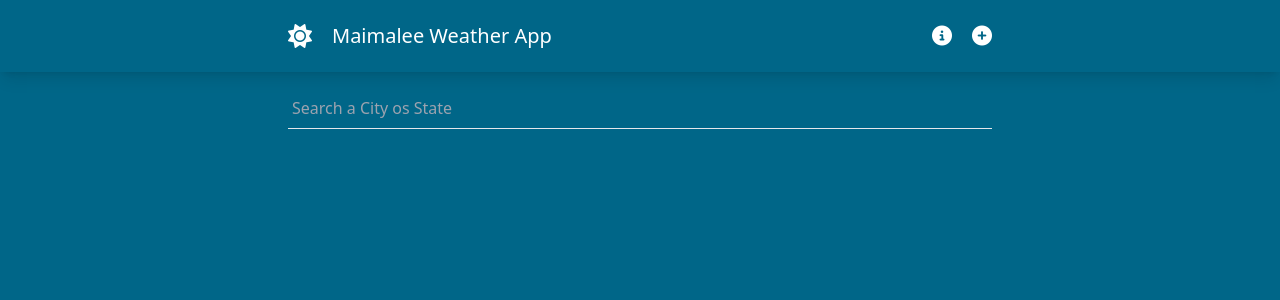
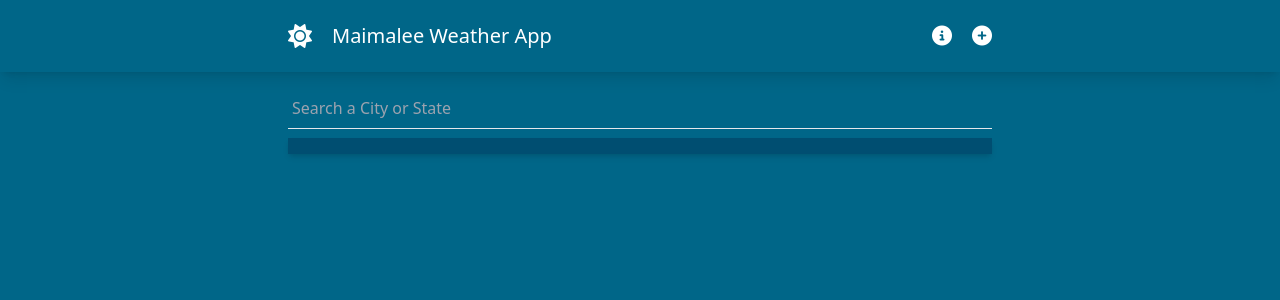
Before and after one commit to AnasMaimalee/weather-app, a Vue app: page / in a window 1280 px wide. Shown: the top 300 px of the page. Built offline with nearby package versions, Linux system fonts and the light colour scheme.

Commit message:
Designing Header

```diff
--- a/package.json
+++ b/package.json
@@ -17,6 +17,7 @@
   "dependencies": {
     "@headlessui/vue": "^1.7.21",
     "@heroicons/vue": "^2.1.3",
+    "axios": "^1.6.8",
     "pinia": "^2.1.7",
     "vue": "^3.4.21",
     "vue-router": "^4.3.0"
--- a/public/output.css
+++ b/public/output.css
@@ -594,6 +594,10 @@ video {
   top: 0px;
 }
 
+.top-\[66px\] {
+  top: 66px;
+}
+
 .m-4 {
   margin: 1rem;
 }
@@ -674,6 +678,10 @@ video {
   align-self: flex-start;
 }
 
+.text-wrap {
+  text-wrap: wrap;
+}
+
 .border-b {
   border-bottom-width: 1px;
 }
@@ -695,6 +703,11 @@ video {
 
 .bg-transparent {
   background-color: transparent;
+}
+
+.bg-secondary {
+  --tw-bg-opacity: 1;
+  background-color: rgb(0 78 113 / var(--tw-bg-opacity));
 }
 
 .bg-opacity-30 {
@@ -778,6 +791,12 @@ video {
   box-shadow: var(--tw-ring-offset-shadow, 0 0 #0000), var(--tw-ring-shadow, 0 0 #0000), var(--tw-shadow);
 }
 
+.shadow-md {
+  --tw-shadow: 0 4px 6px -1px rgb(0 0 0 / 0.1), 0 2px 4px -2px rgb(0 0 0 / 0.1);
+  --tw-shadow-colored: 0 4px 6px -1px var(--tw-shadow-color), 0 2px 4px -2px var(--tw-shadow-color);
+  box-shadow: var(--tw-ring-offset-shadow, 0 0 #0000), var(--tw-ring-shadow, 0 0 #0000), var(--tw-shadow);
+}
+
 .duration-150 {
   transition-duration: 150ms;
 }
--- a/src/views/HomeView.vue
+++ b/src/views/HomeView.vue
@@ -1,8 +1,41 @@
 <template>
     <main class="container text-white">
         <div class="pt-4 mb-8 relative">
-            <input type="text" placeholder="Search a City os State"
-                class="py-2 px-1 w-full bg-transparent border-b focus:border-secondary focus:outline-none focus:shadow-[0px_1px_0_0_#004EE7]">
+            <input v-model="searchQuery" type="text" @input="getSearchResults" placeholder="Search a City or State"
+                class="py-2 px-1 w-full bg-transparent border-b focus:border-secondary focus:outline-none focus:shadow-[0px_1px_0_0_#004EE7]" />
+
+            <ul class="absolute bg-secondary text-wrap w-full shadow-md py-2 px-1 top-[66px]">
+                <li v-for="searchResult in mapboxSearcResults" :key="searchResult.id" class="py-2 cursor-pointer">
+                    {{ searchResult.place_name }}
+                </li>
+            </ul>
         </div>
     </main>
 </template>
+
+<script setup lang="ts">
+import { ref } from 'vue';
+import axios from 'axios'
+
+const queryTimeout = ref(null)
+const searchQuery = ref("")
+const access_token = "pk.eyJ1IjoibWFpbWFsZWUiLCJhIjoiY2x2eDBpejF2MG5uOTJqb2c3emp3emJtbyJ9.A8yoif0XGvMssyOE0udqDg"
+const mapboxSearcResults = ref(null)
+
+const getSearchResults = function () {
+    clearTimeout(queryTimeout.value)
+    queryTimeout.value = setTimeout(async () => {
+        if (searchQuery.value !== "") {
+            try {
+                const result = await axios.get(`https://api.mapbox.com/geocoding/v5/mapbox.places/${searchQuery.value}.json?access_token=${access_token}`);
+                mapboxSearcResults.value = result.data.features
+                console.log(mapboxSearcResults.value, "rsults")
+            } catch (error) {
+                console.error("Error fetching search results:", error)
+            }
+        } else {
+            mapboxSearcResults.value = null
+        }
+    }, 300)
+}
+</script>
```
Also changed, not shown: 1 other file (tests, documents, lock files or other folders).
